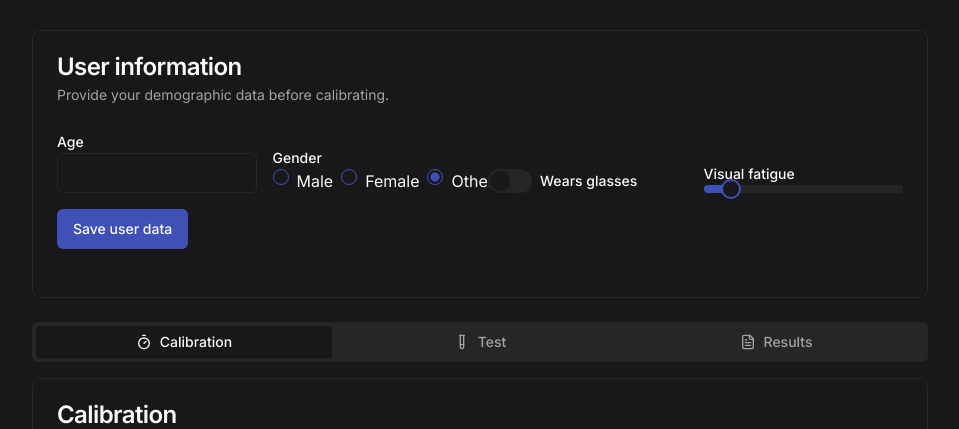
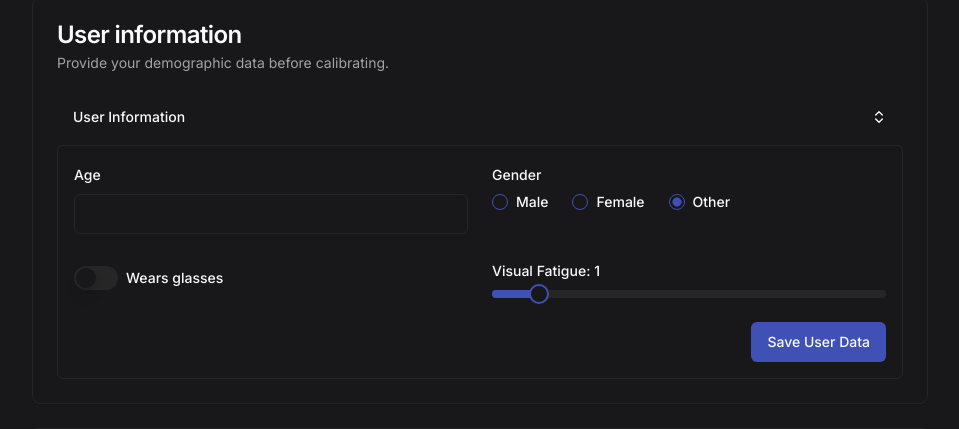
Before and after one commit to Oyhs-co/ReactVision, a Next.js app: page / in a window 1280 px wide. Shown: the part 162-591 px from the top of the page, without its empty margins (160-1119 px from the left). Built offline with nearby package versions, Linux system fonts and the light colour scheme; no server answers; the database is empty.

Commit message:
feat: make user form collapsible with improved layout and documentation

```diff
--- a/src/components/user-form.tsx
+++ b/src/components/user-form.tsx
@@ -7,18 +7,39 @@ import { Label } from '@/components/ui/label';
 import { Switch } from '@/components/ui/switch';
 import { Slider } from '@/components/ui/slider';
 import { RadioGroup, RadioGroupItem } from '@/components/ui/radio-group';
+import {
+  Collapsible,
+  CollapsibleContent,
+  CollapsibleTrigger,
+} from '@/components/ui/collapsible';
 import { saveUserProfile, getUserProfile, UserProfile } from '@/lib/user';
 import { useToast } from '@/hooks/use-toast';
+import { ChevronsUpDown } from 'lucide-react';
 
+/**
+ * Props for the UserForm component.
+ * @interface Props
+ */
 interface Props {
+  /**
+   * Callback function that is called when the user saves their profile.
+   * @param {UserProfile} profile - The user's profile data.
+   * @returns {void}
+   */
   onSave?: (profile: UserProfile) => void;
 }
 
+/**
+ * A collapsible form for collecting user information.
+ * @param {Props} props - The props for the component.
+ * @returns {JSX.Element} The rendered component.
+ */
 export function UserForm({ onSave }: Props) {
   const [age, setAge] = useState<number | ''>('');
   const [gender, setGender] = useState<'male' | 'female' | 'other'>('other');
   const [wearsGlasses, setWearsGlasses] = useState(false);
   const [visualFatigue, setVisualFatigue] = useState(1);
+  const [isOpen, setIsOpen] = useState(true);
   const { toast } = useToast();
 
   useEffect(() => {
@@ -33,7 +54,7 @@ export function UserForm({ onSave }: Props) {
 
   const handleSave = () => {
     if (age === '' || Number(age) <= 0) {
-      toast({ variant: 'destructive', title: 'Edad inválida' });
+      toast({ variant: 'destructive', title: 'Invalid age' });
       return;
     }
     const profile: UserProfile = {
@@ -43,37 +64,72 @@ export function UserForm({ onSave }: Props) {
       visualFatigue,
     };
     const saved = saveUserProfile(profile);
-    toast({ title: 'Datos guardados' });
+    toast({ title: 'Data saved' });
     onSave?.(saved);
   };
 
   return (
-    <div className="mb-6 grid grid-cols-1 sm:grid-cols-4 gap-4 items-end">
-      <div className="col-span-1 sm:col-span-1">
+    <Collapsible open={isOpen} onOpenChange={setIsOpen}>
+      <CollapsibleTrigger asChild>
+        <Button variant="ghost" className="w-full justify-between">
+          <span>User Information</span>
+          <ChevronsUpDown className="h-4 w-4" />
+        </Button>
+      </CollapsibleTrigger>
+      <CollapsibleContent className="p-4 border rounded-md mt-2">
+        <div className="grid grid-cols-1 sm:grid-cols-2 gap-6">
+          <div className="space-y-2">
             <Label htmlFor="age">Age</Label>
-        <Input id="age" type="number" min={1} max={120} value={age} onChange={(e) => setAge(e.target.value === '' ? '' : Number(e.target.value))} />
+            <Input
+              id="age"
+              type="number"
+              min={1}
+              max={120}
+              value={age}
+              onChange={(e) => setAge(e.target.value === '' ? '' : Number(e.target.value))}
+              className="w-full"
+            />
           </div>
-      <div className="col-span-1 sm:col-span-1">
+          <div className="space-y-2">
             <Label>Gender</Label>
-        <RadioGroup value={gender} onValueChange={(v: string) => setGender(v as 'male' | 'female' | 'other')}>
-          <div className="flex gap-2">
-            <RadioGroupItem value="male" /> Male
-            <RadioGroupItem value="female" /> Female
-            <RadioGroupItem value="other" /> Other
+            <RadioGroup
+              value={gender}
+              onValueChange={(v: string) => setGender(v as 'male' | 'female' | 'other')}
+              className="flex items-center space-x-4"
+            >
+              <div className="flex items-center space-x-2">
+                <RadioGroupItem value="male" id="male" />
+                <Label htmlFor="male">Male</Label>
+              </div>
+              <div className="flex items-center space-x-2">
+                <RadioGroupItem value="female" id="female" />
+                <Label htmlFor="female">Female</Label>
+              </div>
+              <div className="flex items-center space-x-2">
+                <RadioGroupItem value="other" id="other" />
+                <Label htmlFor="other">Other</Label>
               </div>
             </RadioGroup>
           </div>
-      <div className="col-span-1 sm:col-span-1 flex items-center">
+          <div className="flex items-center space-x-2">
             <Switch id="glasses" checked={wearsGlasses} onCheckedChange={setWearsGlasses} />
-        <Label className="ml-2">Wears glasses</Label>
+            <Label htmlFor="glasses">Wears glasses</Label>
           </div>
-      <div className="col-span-1 sm:col-span-1">
-        <Label>Visual fatigue</Label>
-        <Slider defaultValue={[visualFatigue]} max={10} onValueChange={(v: number[]) => setVisualFatigue(v[0])} />
-      </div>
-      <div className="col-span-1 sm:col-span-4">
-        <Button onClick={handleSave}>Save user data</Button>
+          <div className="space-y-2">
+            <Label htmlFor="visual-fatigue">Visual Fatigue: {visualFatigue}</Label>
+            <Slider
+              id="visual-fatigue"
+              defaultValue={[visualFatigue]}
+              max={10}
+              step={1}
+              onValueChange={(v: number[]) => setVisualFatigue(v[0])}
+            />
           </div>
         </div>
+        <div className="mt-6 flex justify-end">
+          <Button onClick={handleSave}>Save User Data</Button>
+        </div>
+      </CollapsibleContent>
+    </Collapsible>
   );
 }
```
Lines whose indentation alone changed are shown as unchanged.
